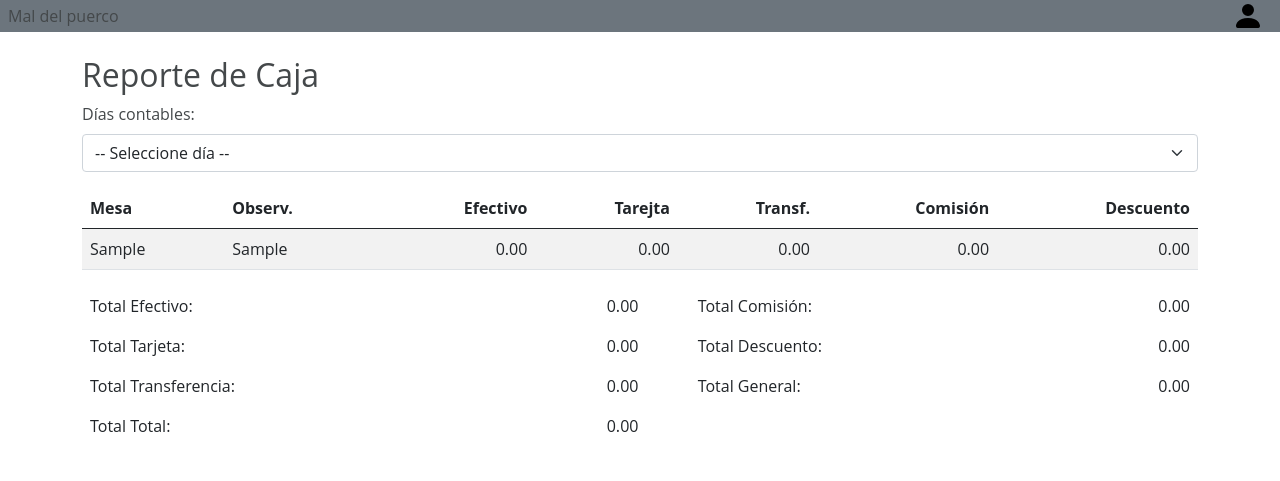
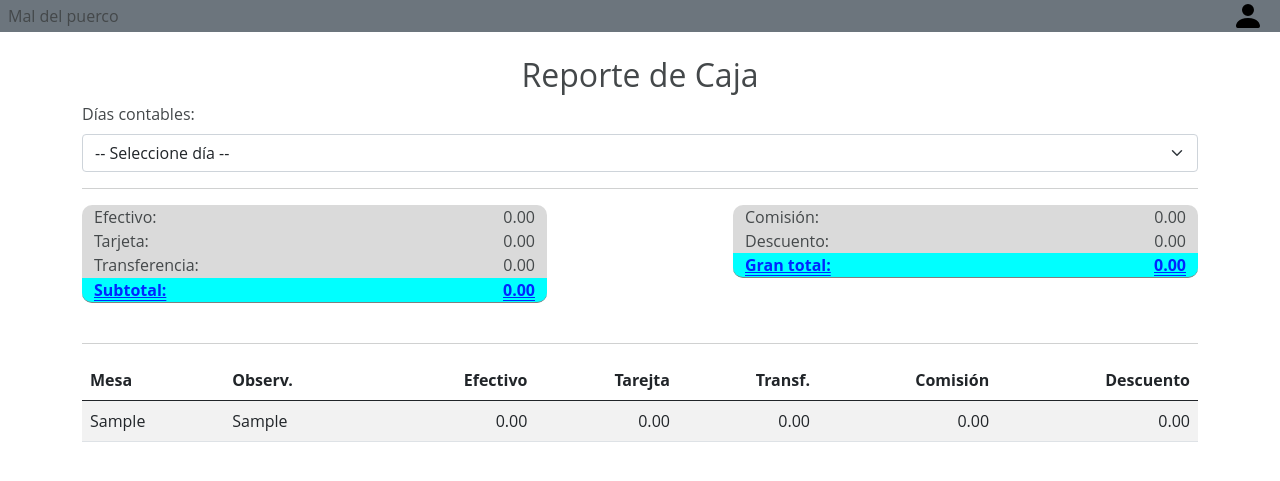
Before and after one commit to evallardy/comanda2, a Django app: template pedido/templates/pedido/caja_reporte.html in a window 1280 px wide. Shown: the top 481 px of the page. Run offline with Django 3.2, Linux system fonts and the light colour scheme; the template is opened without the code that fills it: most values are stand-ins (such as "Sample title", 1, 10 or a date in 2020); some libraries are stand-ins or nearby versions.

Commit message:
reporte pagos 7

```diff
--- a/pedido/templates/pedido/caja_reporte.html
+++ b/pedido/templates/pedido/caja_reporte.html
@@ -1,9 +1,23 @@
 {% extends 'core/base.html' %}
 
 {% block content %}
+<style>
+    .celdas {
+        background-color: rgba(214, 214, 214, 0.884);
+    }
+    .totales {
+        font-weight: bold;
+        border-bottom: 1 solid gray;
+        color: rgb(0, 38, 255);
+        border-bottom: 1px gray solid;
+        background-color: aqua;
+        text-decoration: underline double;
+    }
+</style>
 <div class="container mt-4">
-    <h2>Reporte de Caja</h2>
-
+    <div class="text-center">
+        <h2>Reporte de Caja</h2>
+    </div>
     <form method="GET" class="mb-3">
         <div class="mb-3">
             <label for="comandaSelect" class="form-label">Días contables:</label>
@@ -17,6 +31,50 @@
             </select>
         </div>
     </form>
+    <hr>
+    <div class="container">
+        <div class="row" >
+            <div class="celdas col-3" style="border-top-left-radius: 10px;">Efectivo:</div>
+            <div class="text-end celdas col-2" style="border-top-right-radius: 10px;">{{ total_efectivo|default:'0.00' }}</div>
+            <div class="col-2"></div>
+            <div class="celdas col-3" style="border-top-left-radius: 10px;">Comisión:</div>
+            <div class="text-end celdas col-2" style="border-top-right-radius: 10px;">{{ total_comision|default:'0.00' }}</div>
+        </div>
+        <div class="row">
+            <div class="celdas col-3">Tarjeta:</div>
+            <div class="text-end celdas col-2">{{ total_tarjeta|default:'0.00' }}</div>
+            <div class="col-2"></div>
+            <div class="celdas col-3">Descuento:</div>
+            <div class="text-end celdas col-2">{{ total_descuento|default:'0.00' }}</div>
+        </div>
+        <div class="row">
+            <div class="celdas col-3">Transferencia:</div>
+            <div class="text-end celdas col-2">{{ total_transferencia|default:'0.00' }}</div>
+            <div class="col-2"></div>
+            <div class="totales col-3" style="border-bottom-left-radius: 10px;">Gran total:</div>
+            <div class="text-end totales col-2" style="border-bottom-right-radius: 10px;">{{ total_global|default:'0.00' }}</div>
+        </div>
+        <div class="row">
+            <div class="totales col-3" style="border-bottom-left-radius: 10px;">Subtotal:</div>
+            <div class="text-end totales col-2" style="border-bottom-right-radius: 10px;">{{ total_importe|default:'0.00' }}</div>
+            <div class="col-2"></div>
+            <div class=" col-3"></div>
+            <div class=" col-2"></div>
+        </div>
+    </div>
+    <table class="table table-borderless mt-4 col-12">
+        <tbody>
+            <tr>
+            </tr>
+            <tr style="background-color: transparent;">
+            </tr>
+            <tr style="background-color: transparent;">
+            </tr>
+            <tr style="background-color: transparent;">
+            </tr>
+        </tbody>
+    </table>
+    <hr>
     <table class="table table-striped">
         <thead>
             <tr>
@@ -45,44 +103,5 @@
             {% endfor %}
         </tbody>
     </table>
-    <table class="table table-borderless">
-        <tbody>
-            <tr>
-                <td>Total Efectivo:</td>
-                <td class="text-end">{{ total_efectivo|default:'0.00' }}</td>
-                <td></td>
-                <td>Total Comisión:</td>
-                <td class="text-end">{{ total_comision|default:'0.00' }}</td>
-            </tr>
-            <tr>
-                <td>Total Tarjeta:</td>
-                <td class="text-end">{{ total_tarjeta|default:'0.00' }}</td>
-                <td></td>
-                <td>Total Descuento:</td>
-                <td class="text-end">{{ total_descuento|default:'0.00' }}</td>
-            </tr>
-            <tr>
-                <td>Total Transferencia:</td>
-                <td class="text-end">{{ total_transferencia|default:'0.00' }}</td>
-                <td></td>
-                <td>Total General:</td>
-                <td class="text-end">{{ total_global|default:'0.00' }}</td>
-            </tr>
-            <tr>
-                <td>Total Total:</td>
-                <td class="text-end">{{ total_importe|default:'0.00' }}</td>
-                <td></td>
-                <td></td>
-                <td></td>
-            </tr>
-        </tbody>
-
-    </table>
-
-
-
-
-
-
 </div>
 {% endblock %}
```
Also changed, not shown: pedido/views.py (+0 -10 lines).
